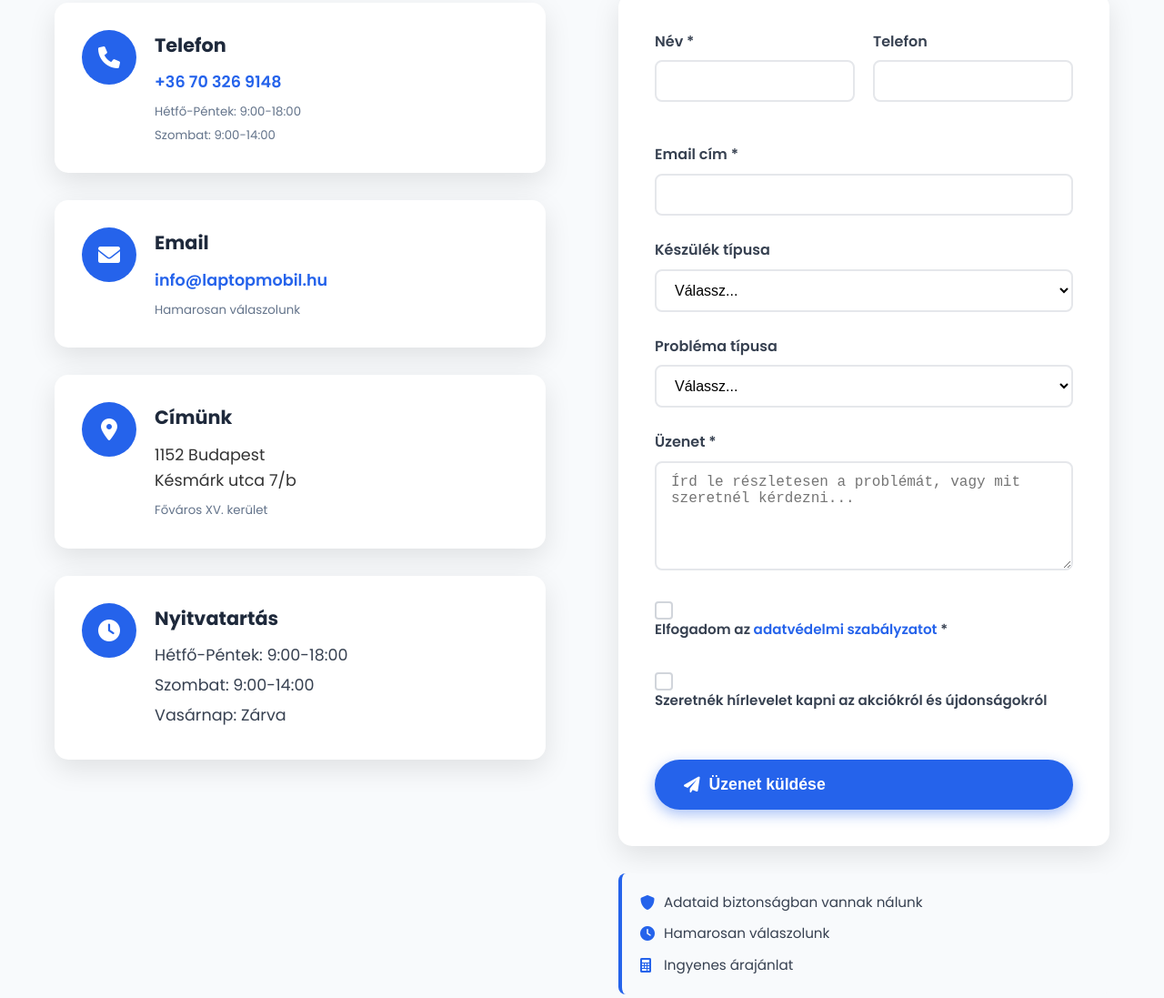
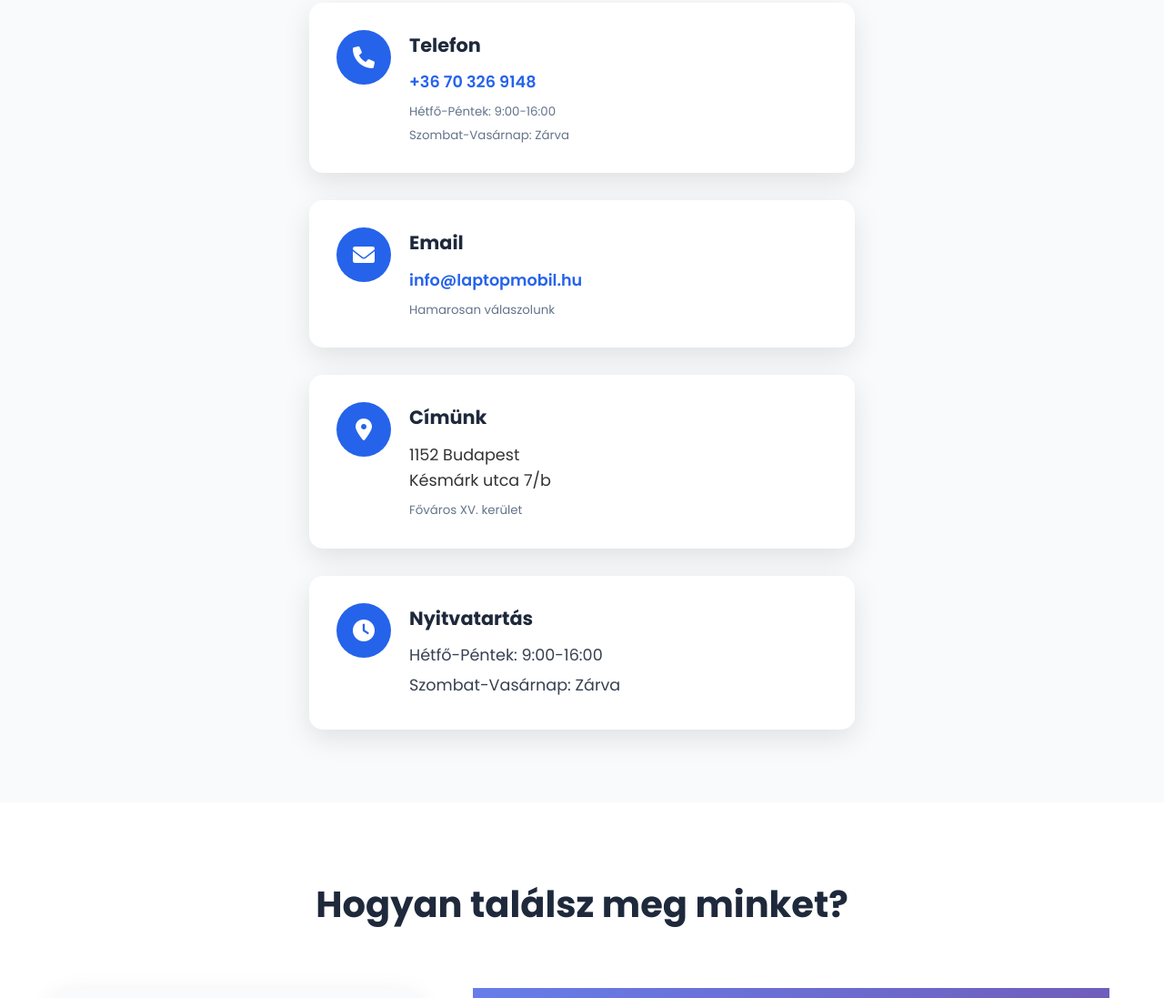
Before and after one commit to izsimuzsika/okossarok_modositasokkal, a plain HTML site: page kapcsolat.html in a window 1280 px wide. Shown: the part 501-1598 px from the top of the page at 91% size. Drawn offline with Linux system fonts and the light colour scheme; a script that the page names is missing.

Commit message:
Update kapcsolat.html

```diff
--- a/kapcsolat.html
+++ b/kapcsolat.html
@@ -2644,7 +2644,7 @@ body {
     <!-- Contact Main -->
     <section class="contact-main">
         <div class="container">
-            <div class="contact-content">
+            <div style="max-width: 600px; margin: 0 auto;">
                 <!-- Contact Info -->
                 <div class="contact-info-section">
                     <h2>Elérhetőségeink</h2>
@@ -2656,7 +2656,7 @@ body {
                             <div class="method-info">
                                 <h3>Telefon</h3>
                                 <p><a href="tel:+36703269148">+36 70 326 9148</a></p>
-                                <small>Hétfő-Péntek: 9:00-18:00<br>Szombat: 9:00-14:00</small>
+                                <small>Hétfő-Péntek: 9:00-16:00<br>Szombat-Vasárnap: Zárva</small>
                             </div>
                         </div>
 
@@ -2689,102 +2689,15 @@ body {
                             <div class="method-info">
                                 <h3>Nyitvatartás</h3>
                                 <div class="opening-schedule">
-                                    <p>Hétfő-Péntek: 9:00-18:00</p>
-                                    <p>Szombat: 9:00-14:00</p>
-                                    <p>Vasárnap: Zárva</p>
+                                    <p>Hétfő-Péntek: 9:00-16:00</p>
+                                    <p>Szombat-Vasárnap: Zárva</p>
                                 </div>
                             </div>
                         </div>
                     </div>
                 </div>
 
-                <!-- Contact Form -->
-                <div class="contact-form-section">
-                    <h2>Írj nekünk!</h2>
-                    <form class="contact-form" id="contactForm">
-                        <div class="form-row">
-                            <div class="form-group">
-                                <label for="name">Név *</label>
-                                <input type="text" id="name" name="name" required>
-                            </div>
-                            <div class="form-group">
-                                <label for="phone">Telefon</label>
-                                <input type="tel" id="phone" name="phone">
-                            </div>
-                        </div>
-
-                        <div class="form-group">
-                            <label for="email">Email cím *</label>
-                            <input type="email" id="email" name="email" required>
-                        </div>
-
-                        <div class="form-group">
-                            <label for="device">Készülék típusa</label>
-                            <select id="device" name="device">
-                                <option value="">Válassz...</option>
-                                <option value="laptop">Laptop</option>
-                                <option value="mobile">Mobiltelefon</option>
-                                <option value="tablet">Tablet</option>
-                                <option value="other">Egyéb</option>
-                            </select>
-                        </div>
-
-                        <div class="form-group">
-                            <label for="problem">Probléma típusa</label>
-                            <select id="problem" name="problem">
-                                <option value="">Válassz...</option>
-                                <option value="screen">Kijelző probléma</option>
-                                <option value="battery">Akkumulátor probléma</option>
-                                <option value="charging">Töltési probléma</option>
-                                <option value="software">Szoftver probléma</option>
-                                <option value="water">Vízbe esett</option>
-                                <option value="data">Adatmentés</option>
-                                <option value="other">Egyéb</option>
-                            </select>
-                        </div>
-
-                        <div class="form-group">
-                            <label for="message">Üzenet *</label>
-                            <textarea id="message" name="message" rows="5" required placeholder="Írd le részletesen a problémát, vagy mit szeretnél kérdezni..."></textarea>
-                        </div>
-
-                        <div class="form-group checkbox-group">
-                            <label class="checkbox-label">
-                                <input type="checkbox" id="privacy" name="privacy" required>
-                                <span class="checkmark"></span>
-                                Elfogadom az <a href="#" target="_blank">adatvédelmi szabályzatot</a> *
-                            </label>
-                        </div>
-
-                        <div class="form-group checkbox-group">
-                            <label class="checkbox-label">
-                                <input type="checkbox" id="newsletter" name="newsletter">
-                                <span class="checkmark"></span>
-                                Szeretnék hírlevelet kapni az akciókról és újdonságokról
-                            </label>
-                        </div>
-
-                        <button type="submit" class="btn btn-primary submit-btn">
-                            <i class="fas fa-paper-plane"></i>
-                            Üzenet küldése
-                        </button>
-                    </form>
-
-                    <div class="form-info">
-                        <div class="info-item">
-                            <i class="fas fa-shield-alt"></i>
-                            <span>Adataid biztonságban vannak nálunk</span>
-                        </div>
-                        <div class="info-item">
-                            <i class="fas fa-clock"></i>
-                            <span>Hamarosan válaszolunk</span>
-                        </div>
-                        <div class="info-item">
-                            <i class="fas fa-calculator"></i>
-                            <span>Ingyenes árajánlat</span>
-                        </div>
-                    </div>
-                </div>
+
             </div>
         </div>
     </section>
@@ -2866,7 +2779,7 @@ body {
                             <i class="fas fa-phone"></i>
                             Hívás most: +36 70 326 9148
                         </a>
-                        <span class="emergency-note">Hétköznap 9:00-18:00, szombaton 9:00-14:00</span>
+                        <span class="emergency-note">Hétköznap 9:00-16:00</span>
                     </div>
                 </div>
             </div>
@@ -2906,9 +2819,8 @@ body {
                 <div class="footer-section">
                     <h4>Nyitvatartás</h4>
                     <div class="opening-hours">
-                        <p>Hétfő-Péntek: 9:00-18:00</p>
-                        <p>Szombat: 9:00-14:00</p>
-                        <p>Vasárnap: Zárva</p>
+                        <p>Hétfő-Péntek: 9:00-16:00</p>
+                        <p>Szombat-Vasárnap: Zárva</p>
                     </div>
                 </div>
             </div>
```
